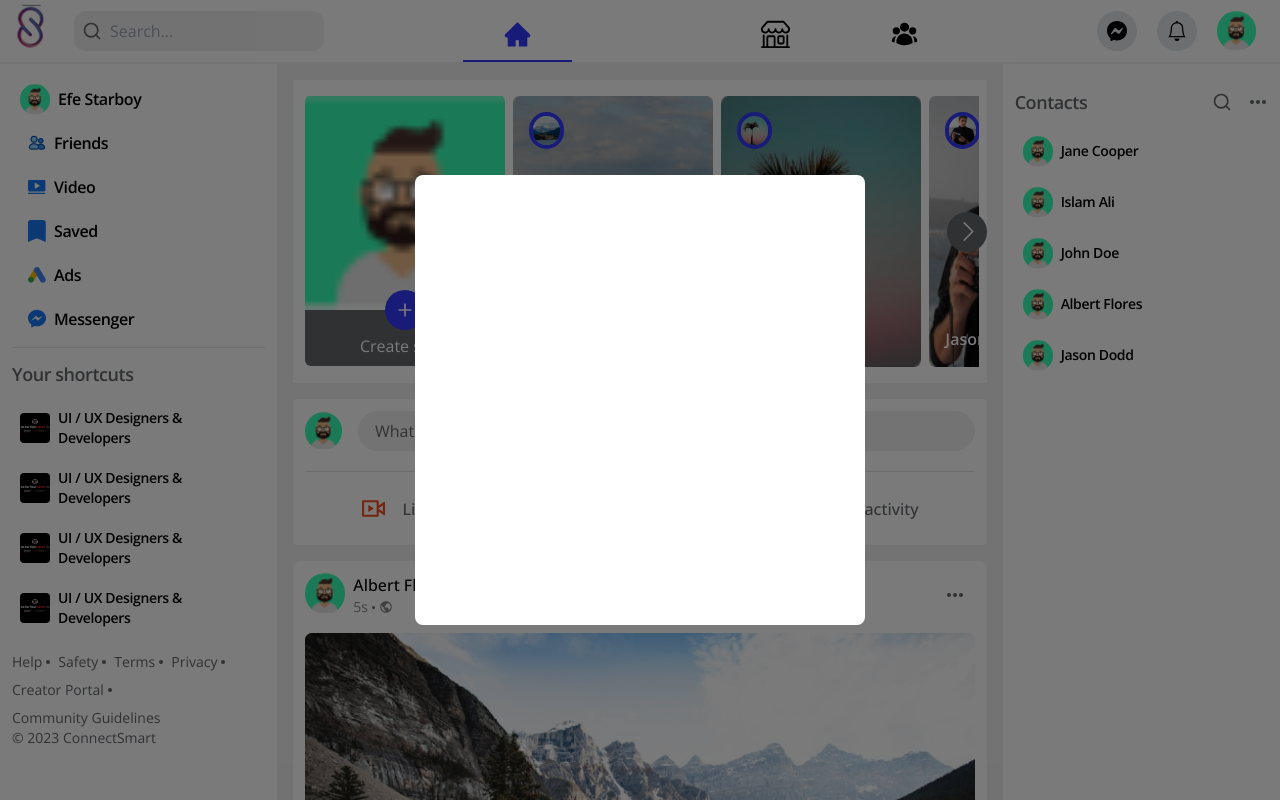
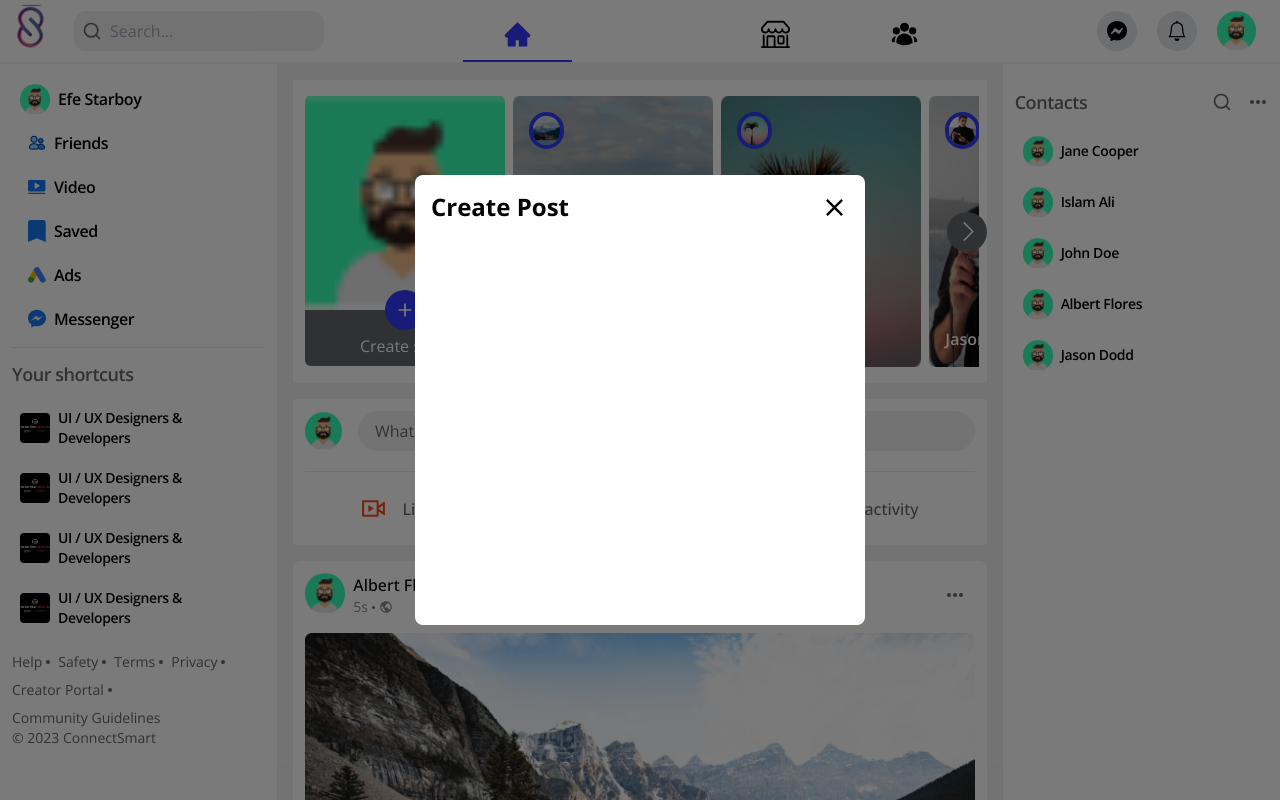
Before and after one commit to asiughuslyvesterobus/social_app, a Next.js app in the folder client/: page / in a window 1280 px wide. Built offline with nearby package versions, Linux system fonts and the light colour scheme; some icons are missing.

Commit message:
working on notification

```diff
--- a/client/components/modal/CreatePostModal.tsx
+++ b/client/components/modal/CreatePostModal.tsx
@@ -38,8 +38,23 @@ const CreatePostModal = ({ show, setShow }: ModalProp) => {
       <div
         className={`${
           show ? "scale-100 opacity-100" : "scale-100 opacity-100"
-        } lg:w-[450px] w-full bg-white rounded-lg flex flex-col items-start justify-start gap-3 transition-all duration-300 h-[450px] overflow-y-auto p-4 lg:px-10`}
-      ></div>
+        } lg:w-[450px] w-full bg-white rounded-lg flex flex-col items-start justify-start gap-3 transition-all duration-300 h-[450px] overflow-y-auto p-4 lg:px-4`}
+      >
+        <div className="w-full flex items-center justify-between gap-4">
+          <h3 className="text-2xl font-bold">Create Post</h3>
+          <span
+            onClick={() => {
+              setShow(false);
+            }}
+            className="flex items-center justify-center rounded-lg text-secondary cursor-pointer"
+          >
+            <MdClose
+              size={29}
+              className="hover:rotate-180 transition-all duration-300"
+            />
+          </span>
+        </div>
+      </div>
     </div>
   );
 };
```
